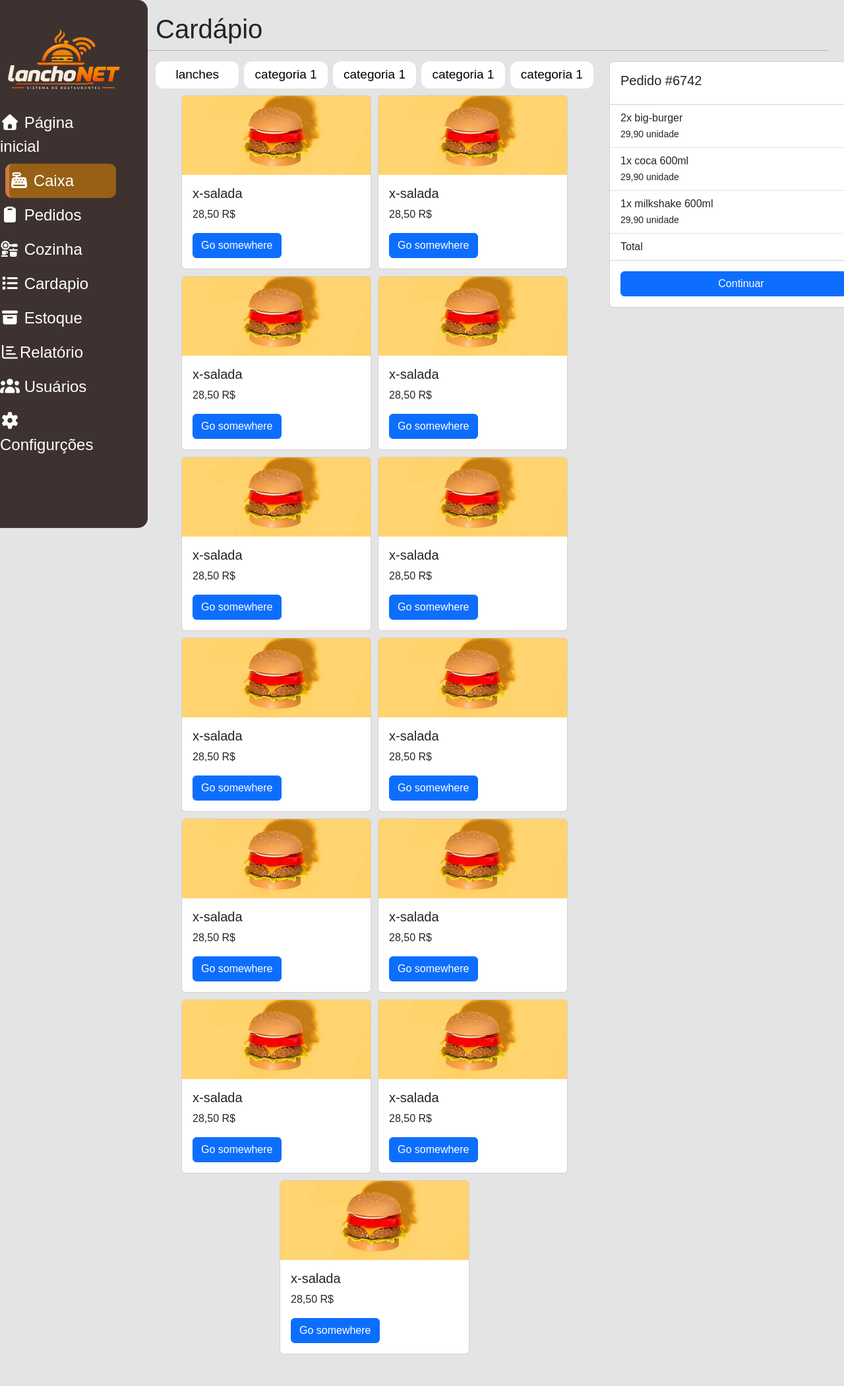
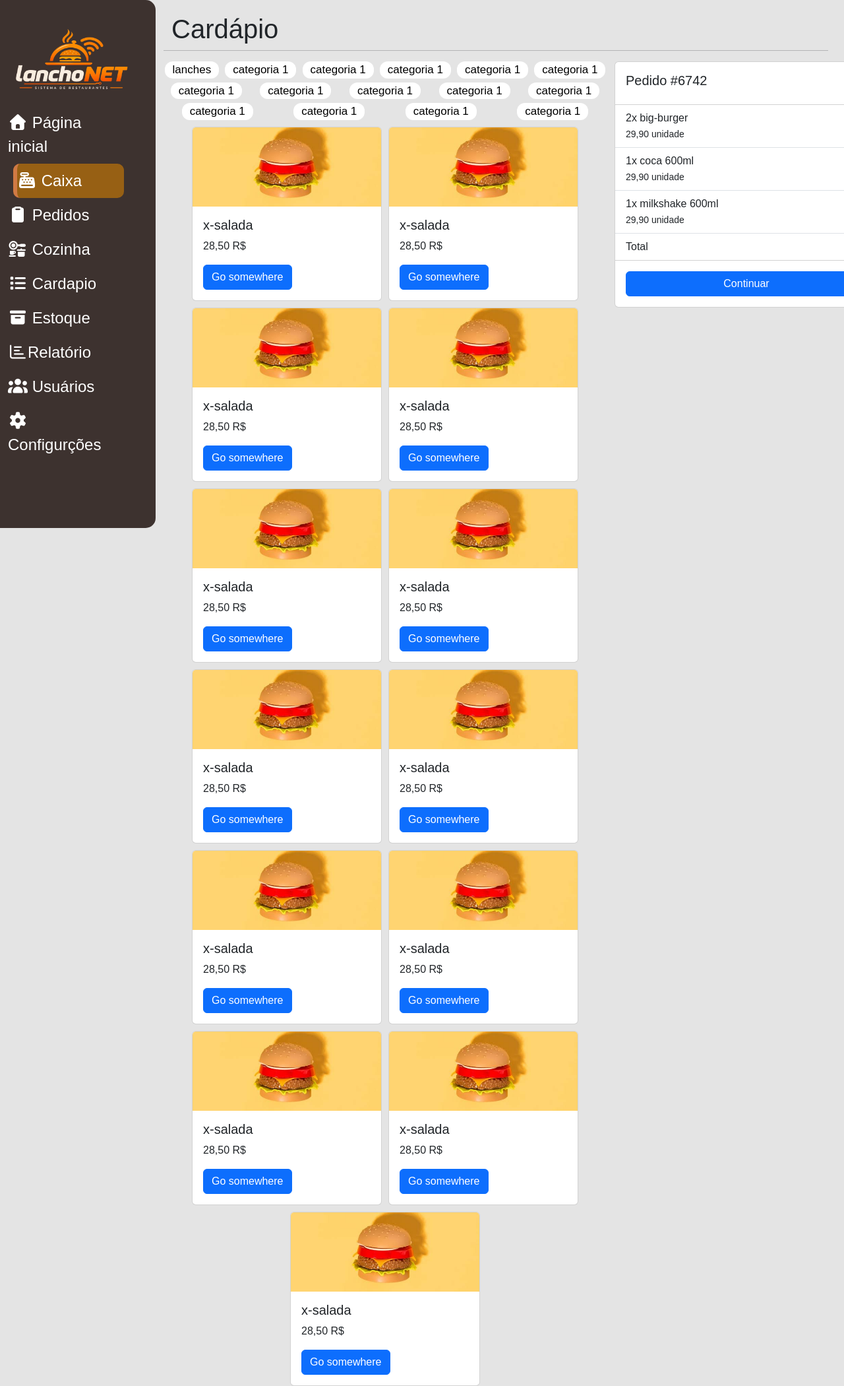
Before and after one commit to peka-67/lanchoNET_pt2, a PHP site: page /caixa.php in a window 1280 px wide; the page is wider, and only the part inside the window is pictured. Shown: that part at 66% size. Before the commit the page ends 2052 px from the top of that part, so only its background shows below. Run offline with PHP 8.4, Linux system fonts and the light colour scheme; some web fonts are replaced.

Commit message:
arrumei o caixa pt2, mudei o nome da classe do botão

```diff
--- a/caixa.php
+++ b/caixa.php
@@ -19,9 +19,11 @@
 
 <body class="body">
   <div class="row container-fluid">
+    <div style="width: fit-content;">
     <?php
     include './fragmentos/menulateral.php'
       ?>
+    </div>
     <div class="col">
       <div class="row">
         <div style="margin-top: 20px;" class="">
@@ -30,8 +32,7 @@
         <hr>
 
         <div class="col-8">
-          <div class="row">
-            <div class="categorias">
+            <div class="row categorias">
               <div class="categoriasBorda container-fluid">
                 <a href="#"> lanches </a>
               </div>
@@ -48,8 +49,37 @@
               <div class="categoriasBorda container-fluid">
                 <a href="#"> categoria 1 </a>
               </div>
+              <div class="categoriasBorda container-fluid">
+                <a href="#"> categoria 1 </a>
+              </div>
+              <div class="categoriasBorda container-fluid">
+                <a href="#"> categoria 1 </a>
+              </div>
+              <div class="categoriasBorda container-fluid">
+                <a href="#"> categoria 1 </a>
+              </div>
+              <div class="categoriasBorda container-fluid">
+                <a href="#"> categoria 1 </a>
+              </div>
+              <div class="categoriasBorda container-fluid">
+                <a href="#"> categoria 1 </a>
+              </div>
+              <div class="categoriasBorda container-fluid">
+                <a href="#"> categoria 1 </a>
+              </div>
+              <div class="categoriasBorda container-fluid">
+                <a href="#"> categoria 1 </a>
+              </div>
+              <div class="categoriasBorda container-fluid">
+                <a href="#"> categoria 1 </a>
+              </div>
+              <div class="categoriasBorda container-fluid">
+                <a href="#"> categoria 1 </a>
+              </div>
+              <div class="categoriasBorda container-fluid">
+                <a href="#"> categoria 1 </a>
+              </div>
             </div>
-          </div>
           <div class="row produtosCaixa">
             <div class="card cardProduto" style="width: 18rem;">
               <img src="./assets/hamburger.jpg" class="card-img-top imgProduto" alt="...">
--- a/cardapio.php
+++ b/cardapio.php
@@ -30,7 +30,7 @@
       </div>
       <hr>
       <br>
-      <div class="addPedido row">
+      <div class="botaoGrande row">
         <a class="btn btn-primary btn-lg ">Large button</a>
       </div>
       <br>
--- a/estoque.php
+++ b/estoque.php
@@ -30,7 +30,7 @@
       </div>
       <hr>
       <br>
-      <div class="addPedido row">
+      <div class="botaoGrande row">
         <a class="btn btn-primary btn-lg ">Large button</a>
       </div>
       <br>
--- a/pedidos.php
+++ b/pedidos.php
@@ -30,7 +30,7 @@
       </div>
       <hr>
       <br>
-      <div class="addPedido row">
+      <div class="botaoGrande row">
         <a class="btn btn-primary btn-lg ">Large button</a>
       </div>
       <br>
--- a/style.css
+++ b/style.css
@@ -40,21 +40,23 @@
 
 .categorias {
     display: flex;
-    text-align: center;
-    gap: 8px;
     margin-bottom: 10px;
+    gap: 6px;
+    align-items: center;
+    justify-content: center;
+
 }
 
 .categoriasBorda {
     border-radius: 12px;
     background-color: white;
-    padding: 6px;
+    width: fit-content !important;
 }
 
 .categoriasBorda a {
     text-decoration: none;
     color: black;
-    font-size: 19px;
+    font-size: 17px;
 }
 
 .imgProduto {
@@ -71,7 +73,7 @@
 
 /* inicio do css dos pedidos */
 
-.addPedido {
+.botaoGrande {
     width: 15vw;
 
 }
--- a/usuarios.php
+++ b/usuarios.php
@@ -30,7 +30,7 @@
       </div>
       <hr>
       <br>
-      <div class="addPedido row">
+      <div class="botaoGrande row">
         <a class="btn btn-primary btn-lg ">Large button</a>
       </div>
       <br>
```
